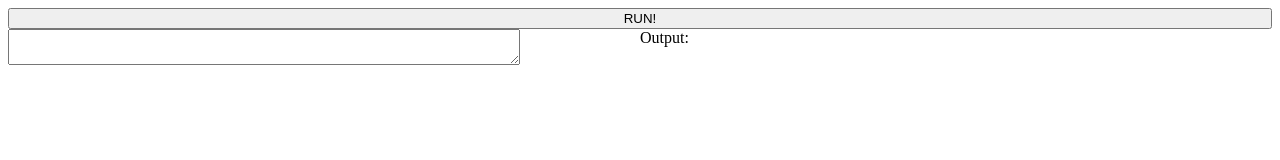
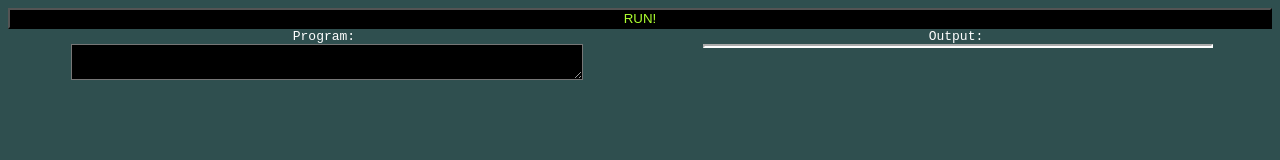
Before and after one commit to janLolen/toki_ilo, a plain HTML site: page kepeken.html in a window 1280 px wide. Drawn offline with Linux system fonts and the light colour scheme.

Commit message:
example, pona lukin

```diff
--- a/interpreter.js
+++ b/interpreter.js
@@ -2,6 +2,8 @@ let vars = {}
 let labels = {}
 let pc = 0
 let output = document.getElementById("output")
+let instructionCounter = 0
+const maxInstructionCounter = 1000
 
 const invalidDoubleCartouche = /(󱦐)(󱦐|󱦑)(󱦑)/
 const labelRe = /^(󱥫󱦐)(.+)(󱦑󱤡)$/
@@ -94,12 +96,13 @@ function removeSpaces(line) {
         line = split[1]
         text = split[2]
     }
-    line = line.replaceAll(/([ 　])/g, "").replace(/󱥬󱤑󱤡.*/, "").replace(/\/\/.*/, "")
+    line = line.replaceAll(/([ 　‍])/g, "").replace(/󱥬󱤑󱤡.*/, "").replace(/\/\/.*/, "")
     line = line+text
     return line
 }
 
 function runLine(lines) {
+    if(instructionCounter >= maxInstructionCounter) return
     log(`running line ${pc}`)
 
     if(isInvalid(lines[pc])) return
@@ -228,8 +231,10 @@ function runCode(lines){
     labels = {}
     pc = 0
     output.innerHTML = ""
+    instructionCounter = 0
     log("==== START OF PROGRAM ====")
     for(pc = 0; pc < lines.length; pc++){
         runLine(lines);
+        instructionCounter++;
     }
 }
--- a/kepeken.html
+++ b/kepeken.html
@@ -5,45 +5,68 @@
     <meta name="viewport" content="width=device-width, initial-scale=1.0">
     <title>Document</title>
     <style>
+        body {
+            background-color: darkslategray;
+        }
         button {
             width: 100%;
             display: block;
+            background-color: black;
+            color: greenyellow;
         }
         textarea {
-            width: 80%;
+            width: 100%;
             display: block;
+            background-color: black;
+            color: greenyellow;
+            font-family: monospace;
         }
         #output {
             height: 100%;
             background-color: black;
             color: greenyellow;
             font-family: monospace;
+            border-style: inset;
+            border-width: 2px;
+            border-color: white;
+            width: 100%;
+            text-align: left;
         }
         p {
             margin: 0px;
         }
         .zone {
-            width: 50%;
+            width: 40%;
             height: 100%;
-            min-width: 400px;
+            margin-right: 5%;
+            margin-left: 5%;
+            align-content: center;
+            text-align: center;
         }
         .poki {
             display: flex;
         }
-
+        .label {
+            color: white;
+            font-family: monospace;
+            margin-left: auto;
+            margin-right: auto;
+        }
     </style>
 </head>
 <body>
     <button onclick="run()">RUN!</button>
     <div class="poki">
-        <div class="zone"><textarea name="code" id="code"></textarea></div>
-        <div class="zone"><p>Output:</p><div id="output"></div></div>
+        <div class="zone"><p class="label">Program:</p><textarea name="code" id="code"></textarea></div>
+        <div class="zone"><p class="label">Output:</p><div id="output"></div></div>
     </div>
     <script src="interpreter.js"></script>
     <script>
         function run() {
             runCode(document.getElementById("code").value.split("\n"));
+            console.log("LABELS:")
             console.log(labels)
+            console.log("VARIABLES:")
             console.log(vars)
         }
     </script>
```
Also changed, not shown: 1 other file.
